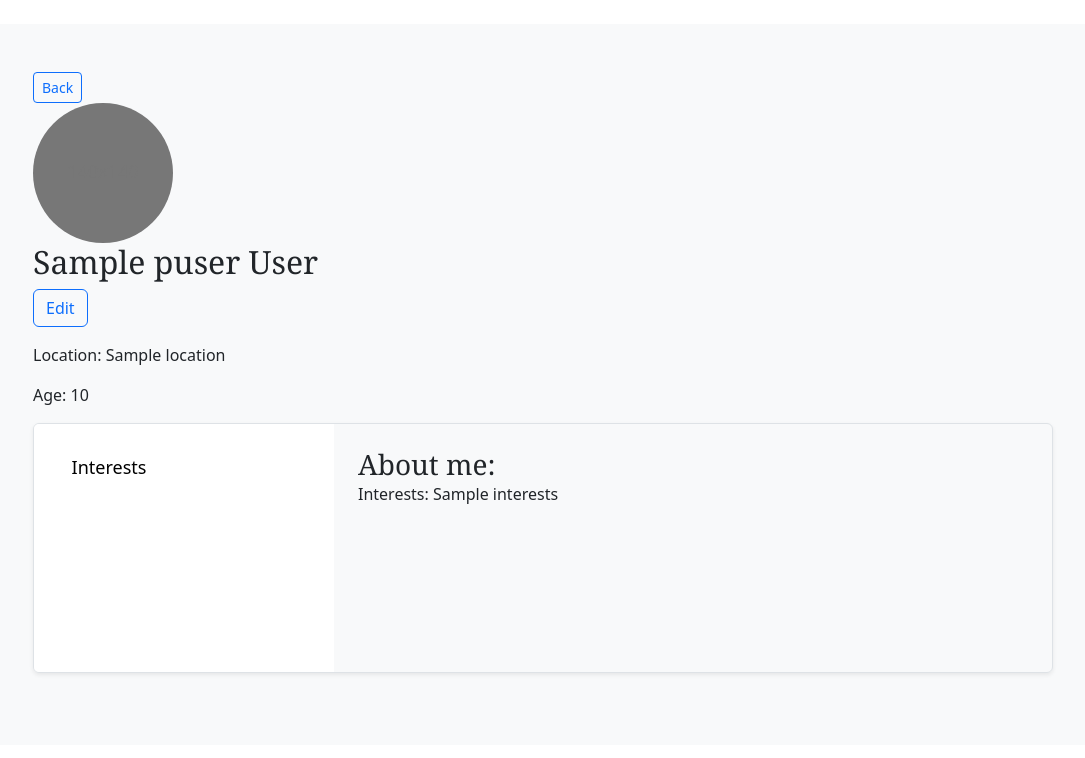
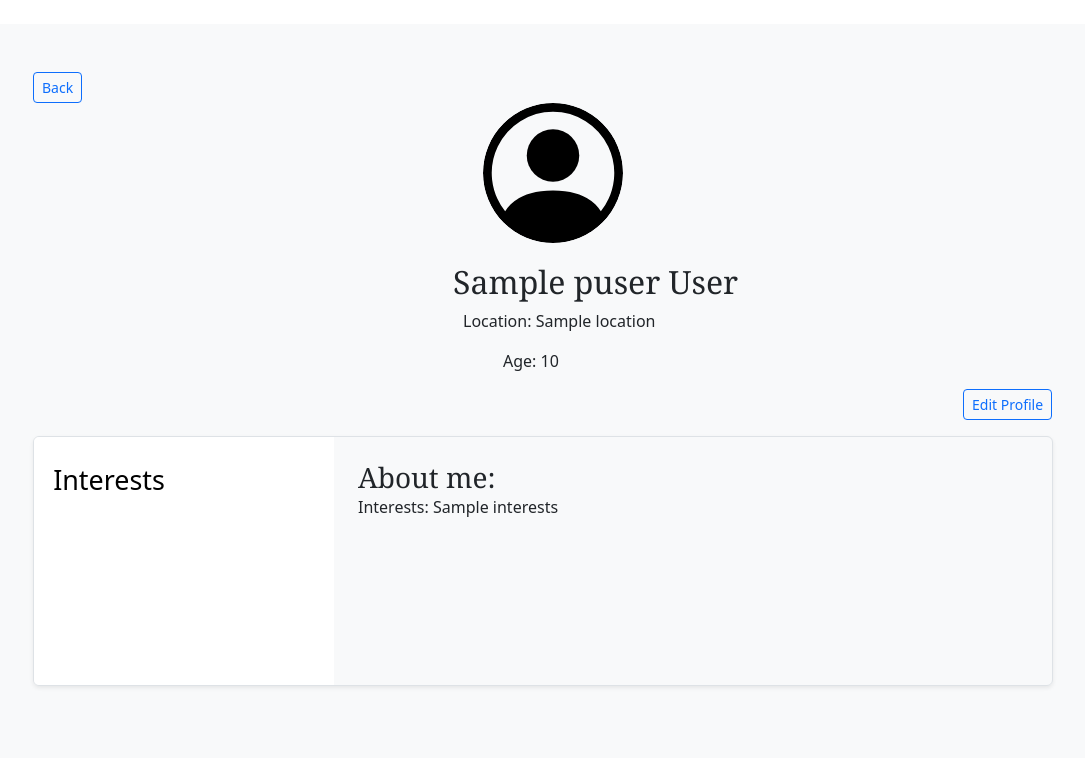
Before and after one commit to MattClo/GreenTeam, a Node server app: template views/profile.ejs in a window 1280 px wide. Shown: the part 56-814 px from the top of the page, without its empty margins (97-1182 px from the left). Before the commit the page ends 732 px from the top, so only its background shows below. Run offline with Node 20, Linux system fonts and the light colour scheme; the template is opened without the code that fills it: most values are stand-ins (such as "Sample title", 1, 10 or a date in 2020); some libraries are stand-ins or nearby versions.

Commit message:
edited the profile pg

```diff
--- a/views/profile.ejs
+++ b/views/profile.ejs
@@ -92,14 +92,11 @@
         </div>
 
         <div class="col-lg-12">
-            <svg class="bd-placeholder-img rounded-circle mr-4" width="140" height="140" xmlns="http://www.w3.org/2000/svg" role="img" aria-label="Placeholder: 140x140" preserveAspectRatio="xMidYMid slice" focusable="false">
-                <title>Placeholder</title>
-                <rect width="100%" height="100%" fill="#777"/><text x="50%" y="50%" fill="#777" dy=".3em">140x140</text></svg>
-
-            <h2 class="fw-normal"><%=puser.forename%> <%=puser.surname%></h2>
-            <p><a class="btn btn-outline-primary" href="#" fill="#1b7ced"><%if(!message){%>Edit<%}else{%>Message<%}%></a></p>
-            <p>Location: <%=puser.location%></p>
-            <p>Age: <%=puser.age%></p>
+            <img class="rounded-circle mr-4" style="margin-left:450px" width="140" height="140" src="img\person-circle.svg" role="img">
+            <h2 class="fw-normal" style="margin-left:420px; margin-top:20px"><%=puser.forename%> <%=puser.surname%></h2>
+            <p style="margin-left:430px">Location: <%=puser.location%></p>
+            <p style="margin-left:470px">Age: <%=puser.age%></p>
+            <p style="margin-left:930px"><a class="btn btn-outline-primary btn-sm mt-0" href="#" fill="#1b7ced"><%if(!message){%>Edit Profile<%}else{%>Message<%}%></a></p>
             <div>
                 <!--Oi Sharif wag1-->
                 <div>
@@ -108,14 +105,12 @@
                     <div class="col-auto d-none d-lg-block">
                         <svg class="bd-placeholder-img" width="300" height="250" xmlns="http://www.w3.org/2000/svg"  aria-label="Placeholder:  Interests" preserveAspectRatio="xMidYMid slice"><title>Placeholder</title>
                             <rect width="100%" height="100%" fill="#ffffff"/>
-                            <text x="25%" y="18%" fill="#000000" dy=".3em" >Interests </text>
+                            <text x="25%" y="18%" fill="#000000" dy=".3em" style="font-size:2.1vw" >Interests </text>
                         </svg>
                     </div>
 
                     <div class="col p-4 d-flex flex-column position-static">
                       <h3 class="mb-0">About me:</h3>
-
-
                       <p class="card-text mb-auto">Interests: <%=puser.interests%></p>
 
                     </div>
```
